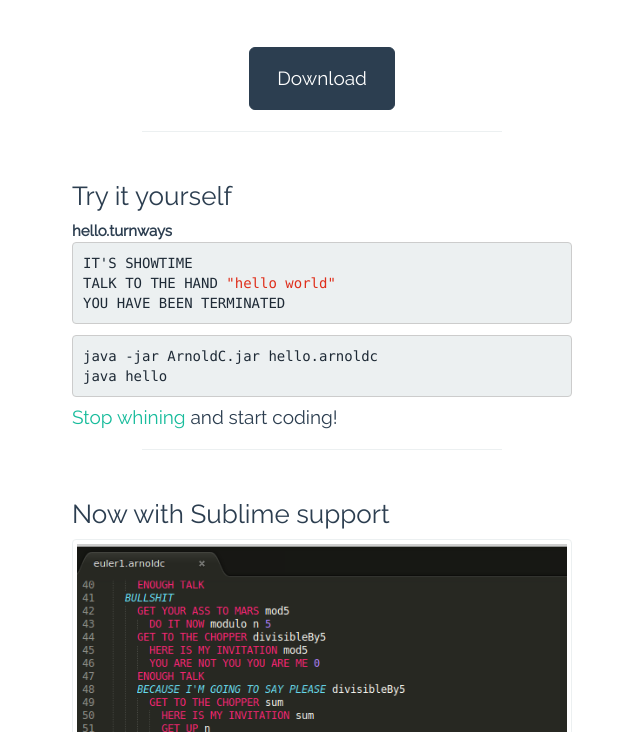
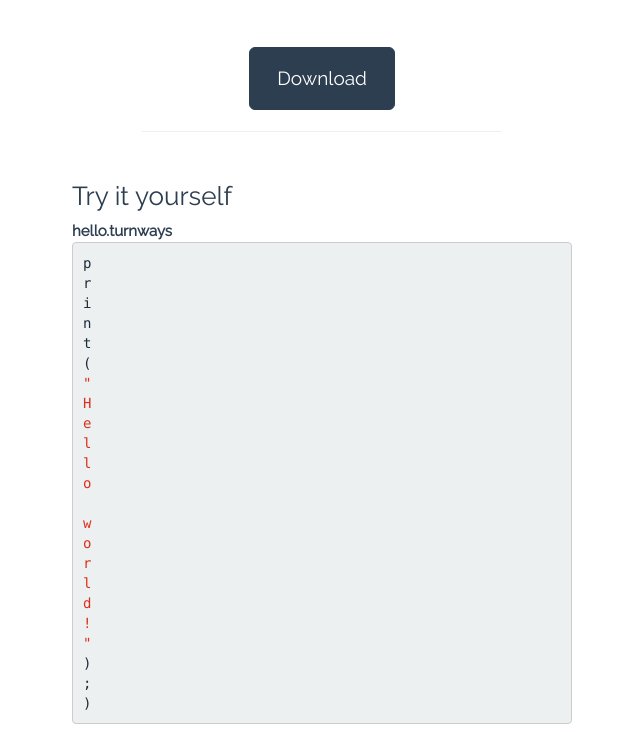
Before and after one commit to SussyFellow/SussyFellow.github.io, a plain HTML site: page index.html in a window 1280 px wide. Shown: the part 208-940 px from the top of the page, without its empty margins (318-958 px from the left). Drawn offline with Linux system fonts and the light colour scheme.

Commit message:
Update index.html

```diff
--- a/index.html
+++ b/index.html
@@ -1,6 +1,26 @@
 <!DOCTYPE html><!--[if lt IE 7]>      <html class="no-js lt-ie9 lt-ie8 lt-ie7"> <![endif]--><!--[if IE 7]>         <html class="no-js lt-ie9 lt-ie8"> <![endif]--><!--[if IE 8]>         <html class="no-js lt-ie9"> <![endif]--><!--[if gt IE 8]><!--><html class=no-js><!--<![endif]--><head><meta charset=utf-8><title>TURNWAYS</title><meta name=description content=""><meta name=viewport content="width=device-width"><!-- Place favicon.ico and apple-touch-icon.png in the root directory --><link rel=stylesheet href=styles/1d7769e0.vendor.css><link rel=stylesheet href=styles/292afb59.main.css><link href='http://fonts.googleapis.com/css?family=Orbitron' rel='stylesheet' type='text/css'><link href='http://fonts.googleapis.com/css?family=Raleway' rel='stylesheet' type='text/css'><body><!--[if lt IE 10]>
             <p class="browsehappy">You are using an <strong>outdated</strong> browser. Please <a href="http://browsehappy.com/">upgrade your browser</a> to improve your experience.</p>
-        <![endif]--><div class=container><h1>Turnways</h1><p class="lead slogan">Finally! A programming language oriented vertically!</p><a href=http://SussyFellow.github.io/turnways.py type=button class="btn btn-primary btn-lg">Download</a></div><hr><div class=example><h3>Try it yourself</h3><div class=left><strong>hello.turnways</strong></div><pre>IT'S SHOWTIME
-TALK TO THE HAND <span class=str>"hello world"</span>
-YOU HAVE BEEN TERMINATED</pre><pre>java -jar ArnoldC.jar hello.arnoldc
+        <![endif]--><div class=container><h1>Turnways</h1><p class="lead slogan">Finally! A programming language oriented vertically!</p><a href=http://SussyFellow.github.io/turnways.py type=button class="btn btn-primary btn-lg">Download</a></div><hr><div class=example><h3>Try it yourself</h3><div class=left><strong>hello.turnways</strong></div><pre>p
+r
+i
+n
+t
+(
+<span class=str>"
+H
+e
+l
+l
+o
+
+w
+o
+r
+l
+d
+!
+"</span>
+)
+;
+)</pre><pre>java -jar ArnoldC.jar hello.arnoldc
 java hello</pre><h4><a href="https://www.youtube.com/watch?v=EL8e2ujXe8g">Stop whining</a> and start coding!</h4><hr><h3 class=subl>Now with Sublime support</h3><img src=images/d41d8cd9.ArnoldCSublime.png class=img-thumbnail><div class=sublime-instructions><div class="row-fluid left"><div class="col-lg-8 left"><ol><h4><li>Download the markup</li></h4><h4><li>Linux folder</li></h4><span class=folder>~/.config/sublime-text-v/Packages/ArnoldC</span><br><h4>Windows folder<br></h4><span class=folder>%APPDATA%\Sublime Text v\Packages\ArnoldC</span><br><h4>Mac folder<br></h4><span class=folder>~/Library/Application Support/Sublime Text 3/Packages/ArnoldC</span><li><h4><a class=meanwhile href="https://www.youtube.com/watch?v=pDxn0Xfqkgw">???</a></h4></li></ol></div><div class="col-lg-4 left tm"><a class="btn btn-primary" href=arnoldc.tmLanguage>Download<br><small>arnoldc.tmLanguage</small></a></div></div></div>
```
